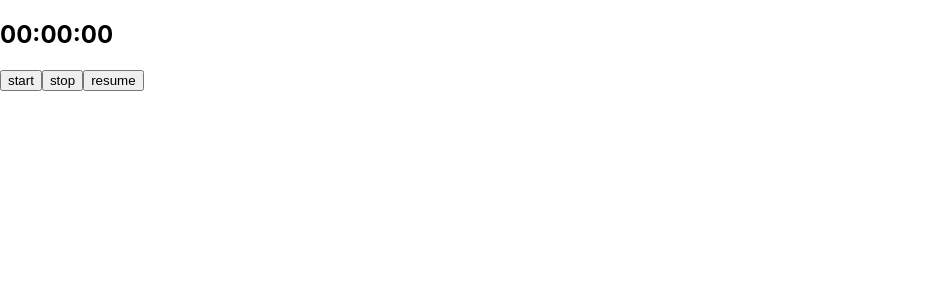
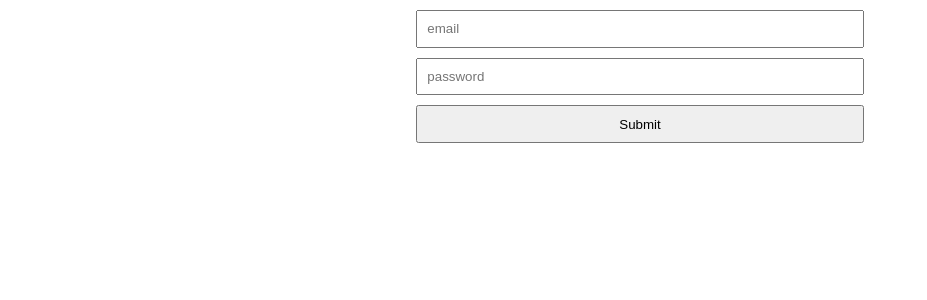
Before and after one commit to Maskot88/react-app, a React (Create React App) app: page / in a window 1280 px wide. Shown: the top 300 px of the page, without its empty margins (0-927 px from the left). Built offline with nearby package versions, Linux system fonts and the light colour scheme.

Commit message:
Add SignForm

```diff
--- a/src/App.js
+++ b/src/App.js
@@ -1,14 +1,11 @@
 import React from "react";
 import "./App.css";
-// import CiaoSection from "./components/CiaoSection";
-import StopWatch from "./components/StopWatch";
-// import UserSection from './components/UserSection';
-
+import SignInForm from "./components/forms/SignInForm";
 
 const App = (props) => {
   return (
     <>
-      <StopWatch />
+      <SignInForm />
     </>
   );
 };
--- /dev/null
+++ b/src/components/CiaoSection/Ciao/Ciao.style.module.css
@@ -0,0 +1,7 @@
+.container{
+    background-color: pink;
+    color: #000;
+}
+.btn{
+    border-radius: 15px;
+}
--- a/src/components/CiaoSection/Ciao/index.js
+++ b/src/components/CiaoSection/Ciao/index.js
@@ -1,4 +1,5 @@
 import React, { Component } from "react";
+import styles from './Ciao.style.module.css'
 
 class Ciao extends Component {
   constructor(props) {
@@ -19,10 +20,10 @@ class Ciao extends Component {
     }
     return (
       <article className={classStyle}>
-        <h2> id:{id})
+        <h2 className={styles.container}> id:{id})
           {isHi ? " hi" : " bye"},{name ?? "anonim"}
         </h2>
-        <button onClick={this.handleSwitch}>{isHi ? "bye" : "hi"}</button>
+        <button className={styles.btn} onClick={this.handleSwitch}>{isHi ? "bye" : "hi"}</button>
       </article>
     );
   }
--- /dev/null
+++ b/src/components/StopWatch/StopWatch.style.module.css
@@ -0,0 +1,27 @@
+.container {
+  display: flex;
+  flex-direction: column;
+  justify-content: center;
+
+  width: 70%;
+  max-width: 400px;
+  margin: auto;
+  padding: 30px 0;
+
+  background-color: teal;
+  color: wheat;
+
+  text-align: center;
+}
+
+.controlBtn {
+  display: flex;
+  justify-content: space-around;
+}
+
+.btn {
+  padding: 0.5em 1.5em;
+  border: none;
+  background-color: wheat;
+  color: teal;
+}
--- a/src/components/StopWatch/index.js
+++ b/src/components/StopWatch/index.js
@@ -1,4 +1,5 @@
 import React, { Component } from "react";
+import styles from "./StopWatch.style.module.css";
 
 class StopWatch extends Component {
   constructor(props) {
@@ -7,7 +8,6 @@ class StopWatch extends Component {
       time: new Date(0, 0, 0, 0, 0, 0, 0),
     };
     this.idInterval = null;
-    console.log("constructor");
   }
 
   tick = () => {
@@ -40,19 +40,25 @@ class StopWatch extends Component {
   }
   componentDidUpdate() {}
   componentWillUnmount() {
-    //clear side effects
     this.stop();
   }
   render() {
-    console.log("render");
     const { time } = this.state;
 
     return (
-      <article>
+      <article className={styles.container}>
         <h2>{time.toLocaleTimeString("en-GB")}</h2>
-        <button onClick={this.start}>start</button>
-        <button onClick={this.stop}>stop</button>
-        <button onClick={this.resume}>resume</button>
+        <div className={styles.controlBtn}>
+          <button className={styles.btn} onClick={this.start}>
+            start
+          </button>
+          <button className={styles.btn} onClick={this.stop}>
+            stop
+          </button>
+          <button className={styles.btn} onClick={this.resume}>
+            resume
+          </button>
+        </div>
       </article>
     );
   }
--- /dev/null
+++ b/src/components/forms/SignInForm/SignInForm.module.css
@@ -0,0 +1,11 @@
+.container{
+    display: flex;
+    flex-direction: column;
+    min-width: 400px;
+    width: 35%;
+    margin: auto;
+}
+.input{
+    padding: 0.7em;
+    margin-top: 10px;
+}
--- /dev/null
+++ b/src/components/forms/SignInForm/index.js
@@ -0,0 +1,53 @@
+import React, { Component } from "react";
+import styles from "./SignInForm.module.css";
+const initialState = {
+    email: "",
+    password: "",
+  };
+
+class SignInForm extends Component {
+  constructor(props) {
+    super(props);
+    this.state = {...initialState};
+  }
+  handleSubmit = (event) => {
+    event.preventDefault();
+    const { target } = event;
+    console.log(target.email.value);
+    console.log(target.password.value);
+    this.setState = ({...initialState});
+  };
+//   handleEmail = ({ target: { value } }) => {
+//     this.setState({ email: value });
+//   };
+//   handlePassword = ({ target: { value } }) => {
+//     this.setState({ password: value });
+//   };
+  handleInput = ({ target: { name, value }}) => this.setState({[name]: value});
+  render() {
+    const { email, password } = this.state;
+    return (
+      <form className={styles.container} onSubmit={this.handleSubmit}>
+        <input
+          className={styles.input}
+          type="email"
+          placeholder="email"
+          name="email"
+          value={email}
+          onChange={this.handleInput}
+        />
+        <input
+          className={styles.input}
+          type="password"
+          placeholder="password"
+          name="password"
+          value={password}
+          onChange={this.handleInput}
+        />
+        <input className={styles.input} type="submit" placeholder="send" />
+      </form>
+    );
+  }
+}
+
+export default SignInForm;
```
Also changed, not shown: src/components/StopWatch2/StopWatch2.style.modules.css (added, +27 -0 lines), src/components/StopWatch2/index.js (added, +67 -0 lines).
